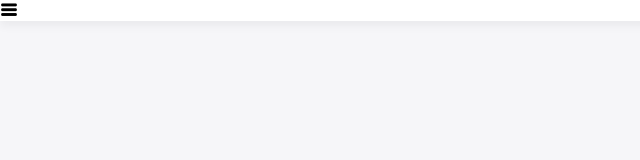
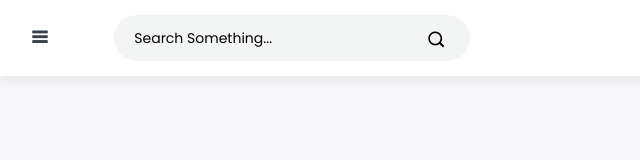
Before and after one commit to istiaqhossain/idash-admin-template, a plain HTML site: page index.html in a window 1280 px wide. Shown: the whole page, without its empty margins (0-640 px from the left). Drawn offline with Linux system fonts and the light colour scheme.

Commit message:
nav initiated

```diff
--- a/assets/css/main.css
+++ b/assets/css/main.css
@@ -21,11 +21,56 @@ Last Update:
    01: Header
 \* ----------------------------------------- */
 .inav {
+	padding: 15px 0px;
 	background-color: #fff;
 	box-shadow: 0 5px 10px rgba(0,0,0,.05);
 }
+.inav--fixed {
+    position: fixed;
+    top: 0;
+    left: 0;
+    right: 0;
+    z-index: 999;
+}
 .inav--btn {
-	color: #000;
-	font-size: 18px;
-	line-height: 21px;
+	color: #36404A;
+    font-size: 18px;
+    line-height: 21px;
+    width: 80px;
+    display: inline-block;
+    text-align: center;
+    margin-right: 30px;
 }
+.inav--top--nav {
+	display: inline-block;
+}
+.iform--item {
+	outline: none;
+	font-size: 14px;
+}
+.iform--submit {
+	cursor: pointer;
+}
+.inav--search {
+	position: relative;
+}
+
+
+
+.inav--search .iform--item{
+	height: auto;
+    padding: 15px 65px 15px 20px;
+    background-color: #f3f4f4;
+    border-width: 0;
+    border-radius: 25px;
+    box-shadow: none;
+}
+.inav--search .iform--submit{
+    position: absolute;
+    top: 0;
+    right: 0;
+    background-color: transparent;
+    padding: 15px 25px;
+    border: 1px solid transparent;
+    border-radius: 25px;
+}
--- a/index.html
+++ b/index.html
@@ -12,6 +12,8 @@
   <link rel="apple-touch-icon" href="icon.png">
   <!-- Place favicon.ico in the root directory -->
 
+  <link href="https://fonts.googleapis.com/css?family=Poppins:400,700" rel="stylesheet">
+
   <link rel="stylesheet" href="assets/vendor/icofont/icofont.min.css">
 
   <link rel="stylesheet" href="assets/css/normalize.css">
@@ -25,10 +27,22 @@
 
   <!-- Add your site or application content here -->
   <header class="inav inav--fixed">
+
     <a href="" class="inav--btn" data-toggle="sidebar" title="Toggle Sidebar">
       <i class="icofont-navigation-menu"></i>
     </a>
-    <div class="inav--"></div>
+
+    <div class="inav--top--nav">
+
+      <div class="inav--search">
+        <form action="">
+          <input type="search" name="s" class="iform--item" placeholder="Search Something...">
+          <button type="submit" class="iform--submit"><i class="icofont-search-1"></i></button>
+        </form>
+      </div>
+
+    </div>
+
   </header>
 
 
```
Also changed, not shown: assets/css/normalize.css.
